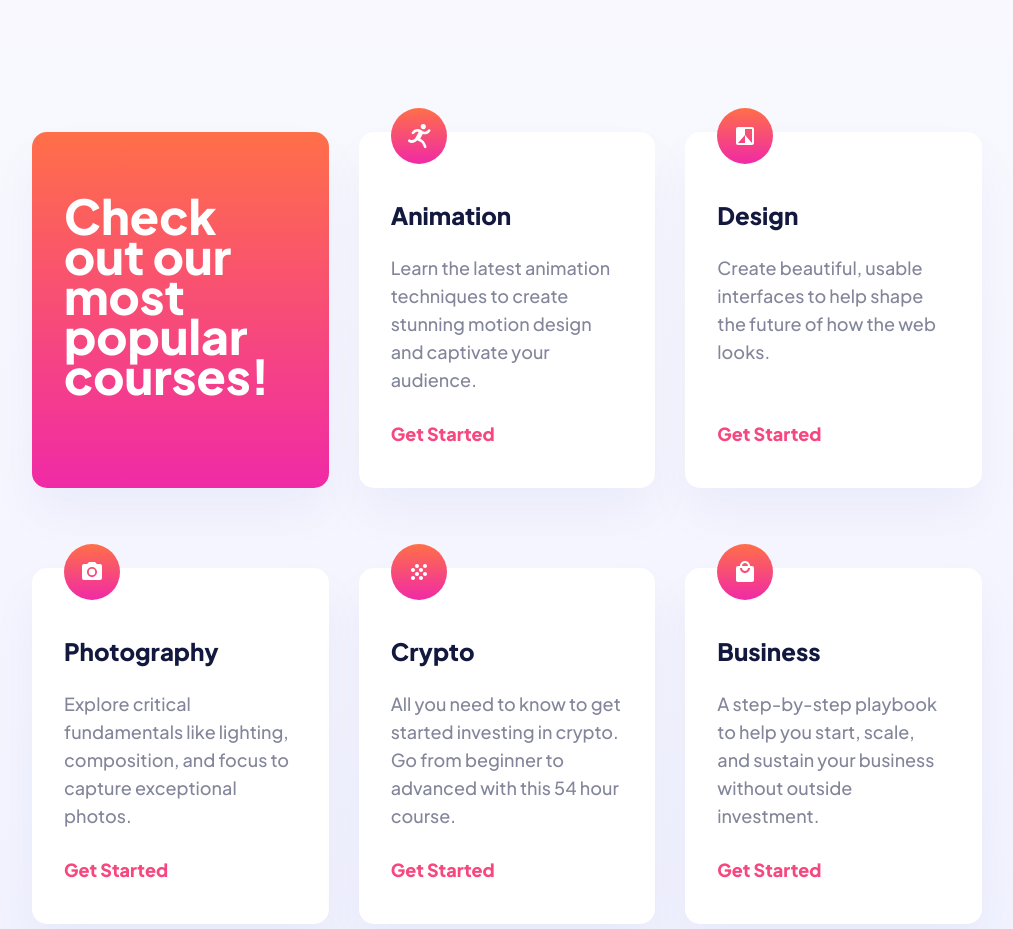
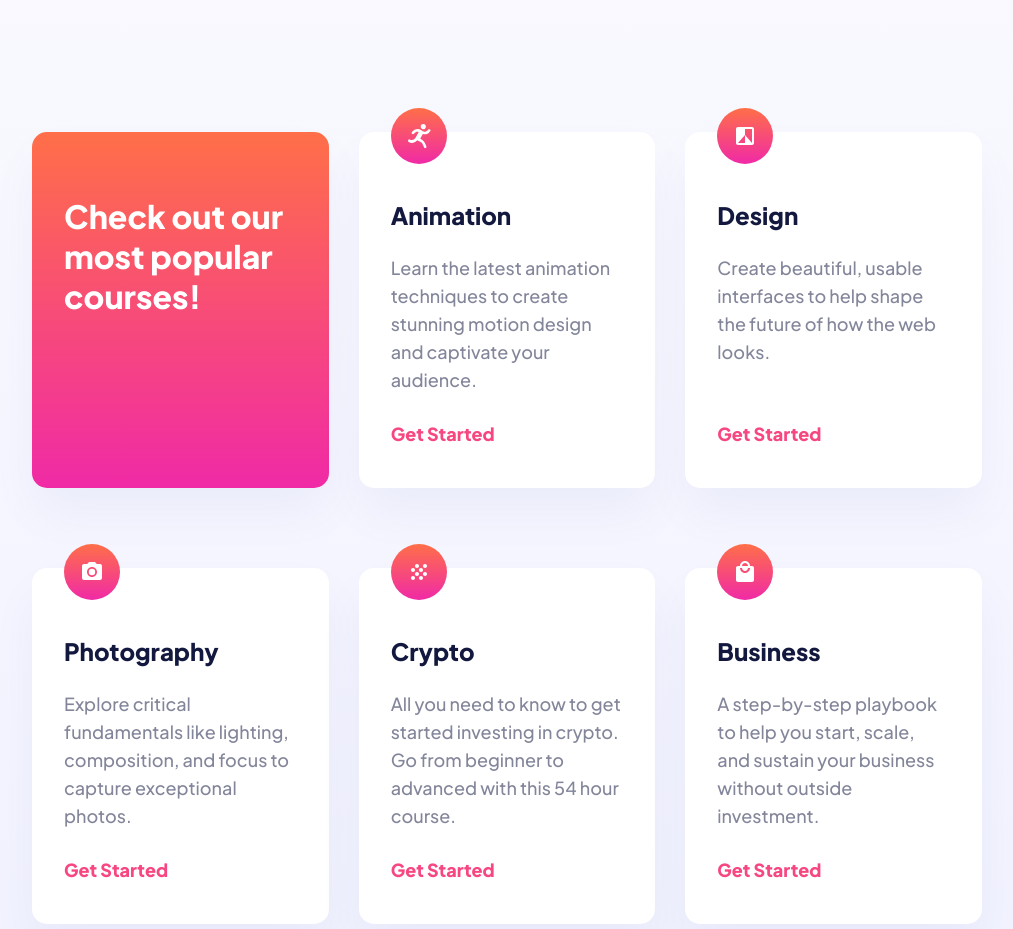
Before and after one commit to testerium/Skilled-e-learning-landing-page, a plain HTML site: page index.html in a window 1280 px wide. Shown: the part 900-1829 px from the top of the page, without its empty margins (133-1146 px from the left). Drawn offline with Linux system fonts and the light colour scheme.

Commit message:
Update styles.css

```diff
--- a/styles.css
+++ b/styles.css
@@ -151,13 +151,15 @@ h3 {
 .box1 {
     background: linear-gradient(180deg, #FF6F48 0%, #F02AA6 100%);
     border-radius: 15px;
-    font-family: 'Plus Jakarta Sans';
+    padding-top: 64px;
+}
+
+.box1 > h2 {
     font-style: normal;
     font-weight: 800;
     font-size: 32px;
     line-height: 40px;
     color: #FFFFFF;
-    padding-top: 64px;
 }
 
 footer {
```
